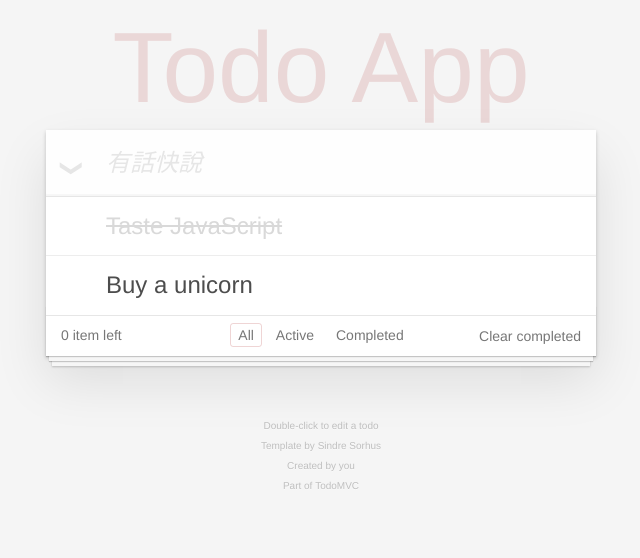
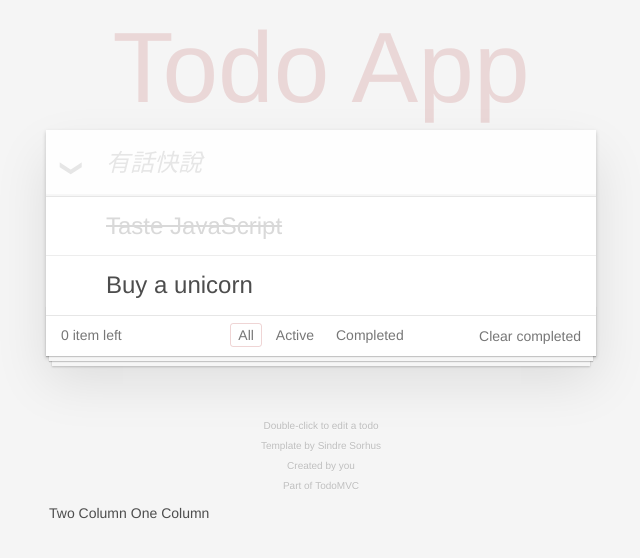
Before and after one commit to crazy653555/TodoList7, an Angular app: page / in a window 1280 px wide. Shown: the top 558 px of the page, without its empty margins (319-959 px from the left). Built offline with nearby package versions, Linux system fonts and the light colour scheme.

Commit message:
任務 05：進階練習1,2
新增一個 table 在頁面中 (如下)，試著用屬性繫結將 colspan 修改為從 AppComponent 元件中取得
試著在 <input> 加上一個自訂的 HTML 擴充屬性 ( data-myhint )

```diff
--- a/src/app/app.component.html
+++ b/src/app/app.component.html
@@ -1,7 +1,7 @@
 <section class="todoapp">
   <header class="header">
     <app-title></app-title>
-    <input class="new-todo" [placeholder]="inputHint" autofocus>
+    <input class="new-todo" [placeholder]="inputHint" [attr.data-myhint]="inputHint" autofocus>
   </header>
   <!-- This section should be hidden by default and shown when there are todos -->
   <section class="main">
@@ -63,3 +63,10 @@
     <a href="http://todomvc.com">TodoMVC</a>
   </p>
 </footer>
+
+<table>
+  <tr>
+    <td [colSpan]="colspan">Two Column</td>
+    <td>One Column</td>
+  </tr>
+</table>
--- a/src/app/app.component.ts
+++ b/src/app/app.component.ts
@@ -7,4 +7,5 @@
 })
 export class AppComponent {
   inputHint = '有話快說';
+  colspan = 2;
 }
```
